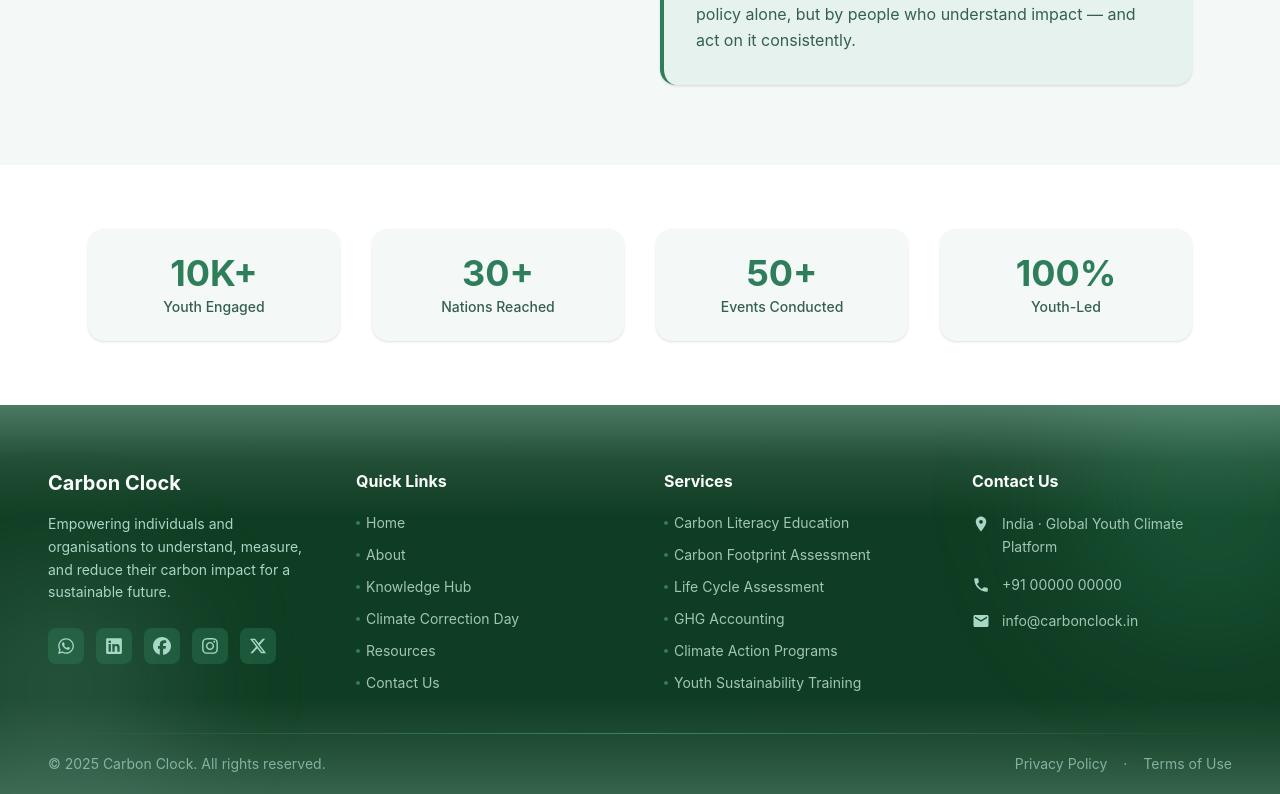
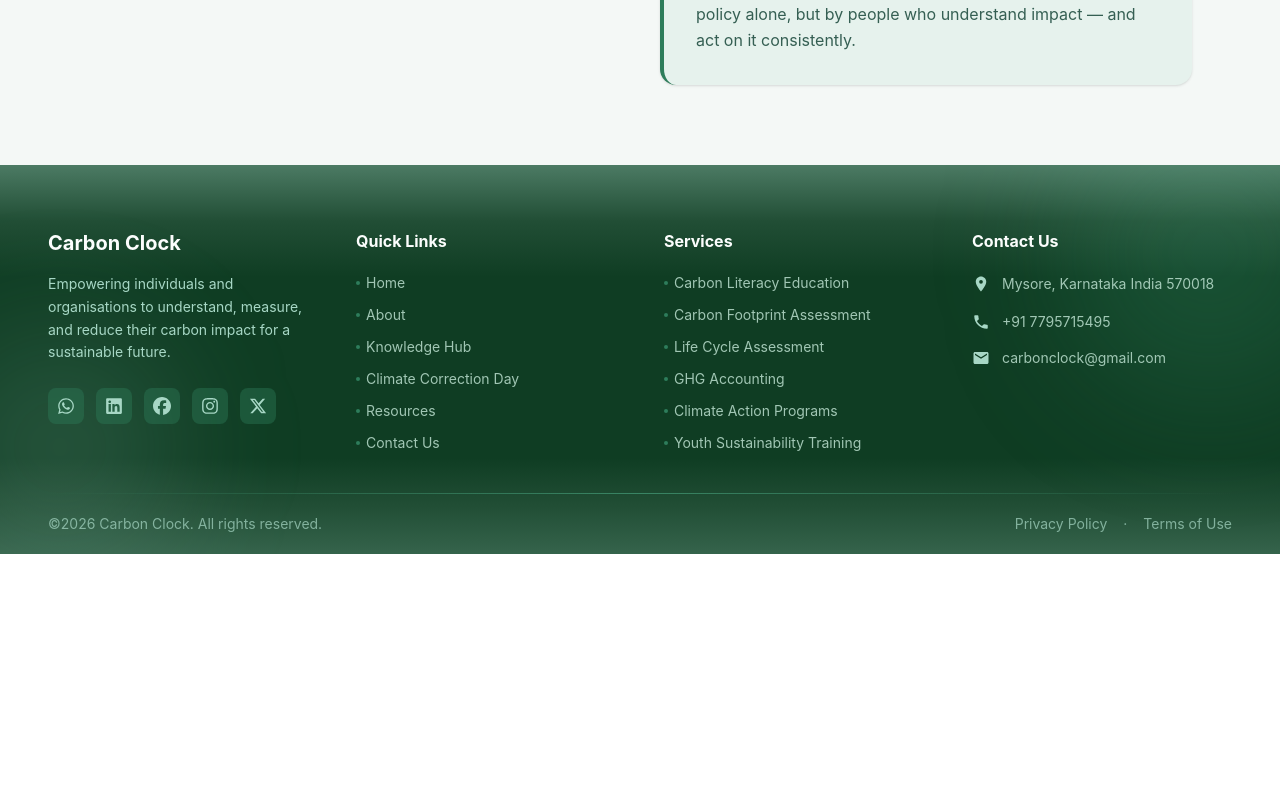
Before and after one commit to carbonclock/Carbon_clock, a Next.js app: page /about in a window 1280 px wide. Shown: the part 1803-2597 px from the top of the page. After the commit the page ends 2357 px from the top, so only its background shows below. Built offline with nearby package versions, Linux system fonts and the light colour scheme.

Commit message:
update contact

```diff
--- a/app/about/page.js
+++ b/app/about/page.js
@@ -209,7 +209,7 @@ const AboutPage = () => {
       </section>
 
       {/* ── Stats strip ── */}
-      <section className="py-16 bg-white">
+      {/* <section className="py-16 bg-white">
         <div className="max-w-6xl mx-auto px-6">
           <div className="grid grid-cols-2 md:grid-cols-4 gap-8 text-center">
             {[
@@ -230,7 +230,7 @@ const AboutPage = () => {
             ))}
           </div>
         </div>
-      </section>
+      </section> */}
 
     </main>
   );
--- a/app/contact/page.js
+++ b/app/contact/page.js
@@ -195,7 +195,7 @@ export default function ContactPage() {
 
             {/* Message */}
             <motion.div variants={fieldVariants}>
-              <label className={labelClass}>Message (Optional)</label>
+              <label className={labelClass}>Message</label>
               <div className="relative">
                 <FiMessageSquare className="absolute left-3 top-4 text-[#2E7D5B]" size={16} />
                 <textarea name="message" value={formData.message} onChange={handleChange} placeholder="Write your message..." rows="4" className={`${inputClass} resize-none`} />
@@ -288,7 +288,7 @@ export default function ContactPage() {
                   </div>
                   <div className="pt-1">
                     <h3 className="font-bold text-[#0F3D2E] text-lg">Email Us</h3>
-                    <p className="text-[#355F53] text-sm mt-0.5">info@carbonclock.in</p>
+                    <p className="text-[#355F53] text-sm mt-0.5">carbonclock@gmail.com</p>
                   </div>
                 </motion.div>
 
@@ -303,7 +303,7 @@ export default function ContactPage() {
                   </div>
                   <div className="pt-1">
                     <h3 className="font-bold text-[#0F3D2E] text-lg">Call Us</h3>
-                    <p className="text-[#355F53] text-sm mt-0.5">+91 00000 00000</p>
+                    <p className="text-[#355F53] text-sm mt-0.5">+91 7795715495</p>
                     <p className="text-[#7aab94] text-xs mt-0.5">Mon–Sat, 24/7</p>
                   </div>
                 </motion.div>
@@ -320,7 +320,7 @@ export default function ContactPage() {
                   <div className="pt-1">
                     <h3 className="font-bold text-[#0F3D2E] text-lg">Visit Us</h3>
                     <p className="text-[#355F53] text-sm mt-0.5 leading-relaxed">
-                      India · Global Youth Climate Platform
+                      Mysore, Karnataka India 570018
                     </p>
                   </div>
                 </motion.div>
--- a/components/Footer.jsx
+++ b/components/Footer.jsx
@@ -65,7 +65,7 @@ export default function Footer() {
       />
 
       {/* ── Main footer content ── */}
-      <div className="max-w-7xl mx-auto px-6 md:px-12 pt-16 pb-10 grid grid-cols-1 md:grid-cols-2 lg:grid-cols-4 gap-12 relative z-10">
+      <div className="max-w-7xl mx-auto px-6 md:px-12 pt-16 pb-10 grid grid-cols-1 md:grid-cols-2 lg:grid-cols-4 gap-12 relative z-10 text-center md:text-left">
 
         {/* ── Col 1: Brand ── */}
         <motion.div
@@ -86,7 +86,7 @@ export default function Footer() {
           </p>
 
           {/* Socials */}
-          <div className="flex items-center gap-3 flex-wrap">
+          <div className="flex items-center gap-3 flex-wrap justify-center md:justify-start">
             {socials.map((s, i) => (
               <motion.a
                 key={i}
@@ -113,14 +113,14 @@ export default function Footer() {
           viewport={{ once: true }}
         >
           <h3 className="text-white font-bold text-[16px] mb-5">Quick Links</h3>
-          <ul className="space-y-3">
+          <ul className="space-y-3 inline-block">
             {quickLinks.map((link) => (
               <li key={link.label}>
                 <Link href={link.href}>
                   <motion.span
                     whileHover={{ x: 5, color: "#A7D7C5" }}
                     transition={{ duration: 0.18 }}
-                    className="text-[#C5E8D8]/80 text-sm cursor-pointer flex items-center gap-1.5 hover:text-[#A7D7C5] transition-colors"
+                    className="text-[#C5E8D8]/80 text-sm cursor-pointer flex items-center justify-center md:justify-start gap-1.5 hover:text-[#A7D7C5] transition-colors"
                   >
                     <span className="w-1 h-1 rounded-full bg-[#2E7D5B]" />
                     {link.label}
@@ -140,13 +140,13 @@ export default function Footer() {
           viewport={{ once: true }}
         >
           <h3 className="text-white font-bold text-[16px] mb-5">Services</h3>
-          <ul className="space-y-3">
+          <ul className="space-y-3 inline-block">
             {services.map((s) => (
               <li key={s}>
                 <motion.span
                   whileHover={{ x: 5, color: "#A7D7C5" }}
                   transition={{ duration: 0.18 }}
-                  className="text-[#C5E8D8]/80 text-sm flex items-center gap-1.5 hover:text-[#A7D7C5] transition-colors cursor-default"
+                  className="text-[#C5E8D8]/80 text-sm flex items-center justify-center md:justify-start gap-1.5 hover:text-[#A7D7C5] transition-colors cursor-default"
                 >
                   <span className="w-1 h-1 rounded-full bg-[#2E7D5B]" />
                   {s}
@@ -165,23 +165,23 @@ export default function Footer() {
           viewport={{ once: true }}
         >
           <h3 className="text-white font-bold text-[16px] mb-5">Contact Us</h3>
-          <ul className="space-y-4">
-            <li className="flex items-start gap-3">
+          <ul className="space-y-4 inline-block">
+            <li className="flex items-start gap-3 justify-center md:justify-start">
               <MdLocationOn className="text-[#A7D7C5] mt-0.5 shrink-0" size={18} />
               <span className="text-[#C5E8D8]/80 text-sm leading-relaxed">
-                India · Global Youth Climate Platform
+                 Mysore, Karnataka India 570018
               </span>
             </li>
-            <li className="flex items-center gap-3">
+            <li className="flex items-center gap-3 justify-center md:justify-start">
               <MdPhone className="text-[#A7D7C5] shrink-0" size={18} />
               <a href="tel:+919999999999" className="text-[#C5E8D8]/80 text-sm hover:text-[#A7D7C5] transition-colors">
-                +91 00000 00000
+                +91 7795715495
               </a>
             </li>
-            <li className="flex items-center gap-3">
+            <li className="flex items-center gap-3 justify-center md:justify-start">
               <MdEmail className="text-[#A7D7C5] shrink-0" size={18} />
               <a href="mailto:info@carbonclock.in" className="text-[#C5E8D8]/80 text-sm hover:text-[#A7D7C5] transition-colors">
-                info@carbonclock.in
+                carbonclock@gmail.com
               </a>
             </li>
           </ul>
@@ -208,7 +208,7 @@ export default function Footer() {
         className="max-w-7xl mx-auto px-6 md:px-12 py-5 flex flex-col sm:flex-row items-center justify-between gap-3 relative z-10"
       >
         <p className="text-[#A7D7C5]/70 text-sm text-center sm:text-left">
-          © 2025 Carbon Clock. All rights reserved.
+          ©2026 Carbon Clock. All rights reserved.
         </p>
         <div className="flex items-center gap-4 text-sm text-[#A7D7C5]/70">
           <Link href="/privacy-policy" className="hover:text-[#A7D7C5] transition-colors">Privacy Policy</Link>
--- a/components/Hero.jsx
+++ b/components/Hero.jsx
@@ -61,18 +61,18 @@ export default function Hero() {
         delay={0.8} duration={8}
       />
 
-      <div className="relative max-w-7xl mx-auto px-6 sm:px-8 lg:px-12 py-20 w-full grid md:grid-cols-2 gap-14 items-center">
+      <div className="relative max-w-7xl mx-auto px-6 sm:px-8 lg:px-16 py-16 lg:py-20 w-full grid grid-cols-1 xl:grid-cols-2 gap-10 lg:gap-14 items-center">
 
         {/* ══ LEFT — text content ══ */}
         <motion.div
           variants={container}
           initial="hidden"
           animate="show"
-          className="flex flex-col"
+          className="flex flex-col items-center text-center"
         >
           {/* Eyebrow tag */}
           <motion.div variants={fadeUp}>
-            <span className="inline-flex items-center gap-2 text-sm font-semibold text-[#2E7D5B] bg-[#2E7D5B]/10 px-3 py-1 rounded-full mb-6 tracking-wide">
+            <span className="inline-flex items-center gap-2 text-sm font-semibold text-[#2E7D5B] bg-[#2E7D5B]/10 px-3 py-1 rounded-full mb-6 tracking-wide lg:text-center">
               <span className="w-2 h-2 rounded-full bg-[#2E7D5B] animate-pulse" />
               Youth‑Led Climate Initiative
             </span>
@@ -81,7 +81,7 @@ export default function Hero() {
           {/* Headline */}
           <motion.h1
             variants={fadeUp}
-            className="text-5xl md:text-[3.6rem] leading-[1.1] font-bold text-[#0F3D2E] tracking-tight"
+            className="text-4xl sm:text-5xl md:text-[2.8rem] lg:text-[3.6rem] leading-[1.1] font-bold text-[#0F3D2E] tracking-tight"
           >
             The Climate Clock
             <br />
@@ -102,7 +102,7 @@ export default function Hero() {
           {/* Body */}
           <motion.p
             variants={fadeUp}
-            className="mt-6 text-[1.05rem] leading-relaxed text-[#355F53] max-w-lg"
+            className="mt-5 lg:mt-6 text-[0.95rem] lg:text-[1.05rem] leading-relaxed text-[#355F53] max-w-lg"
           >
             Carbon Clock is a youth‑led sustainability initiative focused on
             carbon literacy, climate education, and measurable environmental
@@ -112,7 +112,7 @@ export default function Hero() {
           {/* Trust strip — on mobile shows here (below paragraph, above image) */}
           <motion.div
             variants={fadeUp}
-            className="mt-8 flex md:hidden items-center gap-4 text-sm text-[#355F53] flex-wrap"
+            className="mt-8 flex xl:hidden items-center gap-4 text-sm text-[#355F53] flex-wrap justify-center"
           >
             {["Carbon Literacy", "Global Reach", "Youth‑Driven"].map((tag) => (
               <span key={tag} className="flex items-center gap-1.5">
@@ -125,11 +125,11 @@ export default function Hero() {
           </motion.div>
 
           {/* CTAs — hidden on mobile, visible on sm and above */}
-          <motion.div variants={fadeUp} className="mt-8 hidden sm:flex flex-row gap-4">
+          <motion.div variants={fadeUp} className="mt-6 lg:mt-8 hidden sm:flex flex-row flex-wrap gap-3 lg:gap-4 justify-center">
             <motion.button
               whileHover={{ scale: 1.04, boxShadow: "0 8px 28px rgba(15,61,46,0.30)" }}
               whileTap={{ scale: 0.97 }}
-              className="px-8 py-4 bg-[#0F3D2E] text-white rounded-lg text-[15px] font-semibold tracking-wide transition-colors hover:bg-[#2E7D5B]"
+              className="px-6 py-3 lg:px-8 lg:py-4 bg-[#0F3D2E] text-white rounded-lg text-sm lg:text-[15px] font-semibold tracking-wide transition-colors hover:bg-[#2E7D5B]"
             >
               Explore Carbon Clock
             </motion.button>
@@ -137,7 +137,7 @@ export default function Hero() {
             <motion.button
               whileHover={{ scale: 1.04, backgroundColor: "#0F3D2E", color: "#fff" }}
               whileTap={{ scale: 0.97 }}
-              className="px-8 py-4 border-2 border-[#0F3D2E] text-[#0F3D2E] rounded-lg text-[15px] font-semibold tracking-wide transition-all"
+              className="px-6 py-3 lg:px-8 lg:py-4 border-2 border-[#0F3D2E] text-[#0F3D2E] rounded-lg text-sm lg:text-[15px] font-semibold tracking-wide transition-all"
             >
               Join Climate Correction Day
             </motion.button>
@@ -146,7 +146,7 @@ export default function Hero() {
           {/* Trust strip — desktop only */}
           <motion.div
             variants={fadeUp}
-            className="mt-12 hidden md:flex items-center gap-6 text-sm text-[#355F53]"
+            className="mt-12 hidden xl:flex items-center justify-center gap-6 text-sm text-[#355F53]"
           >
             {["Carbon Literacy", "Global Reach", "Youth‑Driven"].map((tag) => (
               <span key={tag} className="flex items-center gap-1.5">
@@ -164,7 +164,7 @@ export default function Hero() {
           initial={{ opacity: 0, x: 40 }}
           animate={{ opacity: 1, x: 0 }}
           transition={{ duration: 0.8, delay: 0.3, ease: "easeOut" }}
-          className="flex justify-center items-center relative mt-10 md:mt-0"
+          className="flex justify-center items-center relative mt-10 xl:mt-0"
         >
           {/* Outer floating wrapper */}
           <motion.div
@@ -183,7 +183,7 @@ export default function Hero() {
                 transformStyle: "preserve-3d",
                 perspective: 800,
               }}
-              className="relative w-80 h-65 sm:w-100 sm:h-80 md:w-110 md:h-90 rounded-2xl overflow-hidden shadow-2xl cursor-pointer"
+              className="relative w-80 h-65 sm:w-100 sm:h-80 md:w-95 md:h-77.5 lg:w-110 lg:h-90 rounded-2xl overflow-hidden shadow-2xl cursor-pointer"
             >
               {/* The image — clean, no overlays or badges */}
               <Image
--- a/components/Navbar.jsx
+++ b/components/Navbar.jsx
@@ -89,7 +89,7 @@ export default function Navbar() {
                 }}
                 whileTap={{ scale: 0.96 }}
                 transition={{ duration: 0.15 }}
-                className="px-6 py-2.5 rounded-lg bg-green-600 hover:bg-green-700 text-white text-[16px] font-semibold tracking-wide transition-colors duration-200"
+                className="px-6 py-2.5 bg-[#0F3D2E] text-white rounded-lg text-[15px] font-semibold tracking-wide transition-colors hover:bg-[#2E7D5B] duration-200"
               >
                 Contact Us
               </motion.button>
--- a/components/Testimonials.jsx
+++ b/components/Testimonials.jsx
@@ -10,7 +10,7 @@ const testimonials = [
     company: "GreenCore Solutions",
     review:
       "Earning the Carbon Literacy Certificate from Carbon Clock was a turning point in my career. The curriculum was practical, well-structured, and grounded in real-world frameworks. I now confidently lead carbon accounting projects at my organisation — something I couldn't have done without this certification.",
-    rating: 5,
+    rating: 4,
     initials: "PS",
     color: "bg-[#2E7D5B]",
   },
@@ -20,7 +20,7 @@ const testimonials = [
     company: "EcoTech Ventures",
     review:
       "The certification gave me a deep understanding of Scope 1, 2, and 3 emissions and lifecycle assessment. The content was accessible yet thorough. Carbon Clock's approach of making complex sustainability concepts simple is exactly what the industry needs. Highly recommended for any young professional.",
-    rating: 5,
+    rating: 3,
     initials: "AM",
     color: "bg-[#0F3D2E]",
   },
@@ -67,7 +67,7 @@ const StarRating = ({ count = 5 }) => (
 
 function TestimonialCard({ t }) {
   return (
-    <div className="group relative bg-white rounded-2xl p-7 border border-[#A7D7C5]/50 shadow-sm overflow-hidden flex flex-col shrink-0 w-[320px] md:w-100 h-auto">
+    <div className="group relative bg-white rounded-2xl p-5 md:p-6 lg:p-7 border border-[#A7D7C5]/50 shadow-sm overflow-hidden flex flex-col shrink-0 w-70 sm:w-[320px] md:w-87.5 lg:w-100 h-auto">
       {/* Top accent */}
       <div className="absolute top-0 left-0 right-0 h-0.75 bg-linear-to-r from-[#2E7D5B] to-[#A7D7C5]" />
       {/* Hover bloom */}
@@ -106,8 +106,8 @@ function TestimonialCard({ t }) {
 
 export default function Testimonials() {
   return (
-    <section className="relative bg-[#F4F8F6] py-24 overflow-hidden">
-
+    <section className="relative bg-[#F4F8F6] py-16 md:py-20 lg:py-24 overflow-hidden">
+      <div className="max-w-300 mx-auto p-4 md:p-6 lg:p-4">
         {/* Keyframes for infinite scroll */}
         <style>{`
           @keyframes infiniteScroll {
@@ -138,8 +138,8 @@ export default function Testimonials() {
         />
 
         {/* Heading */}
-      <div className="max-w-6xl mx-auto px-6 md:px-16 relative z-10">
-        <div className="text-center mb-16">
+        <div className="max-w-6xl mx-auto px-4 sm:px-6 md:px-10 lg:px-16 relative z-10">
+          <div className="text-center mb-10 md:mb-14 lg:mb-16">
             <FadeUp>
               <span className="inline-flex items-center gap-2 text-sm font-semibold text-[#2E7D5B] bg-[#2E7D5B]/10 px-4 py-1.5 rounded-full mb-5 tracking-wide">
                 <span className="w-2 h-2 rounded-full bg-[#2E7D5B] animate-pulse" />
@@ -148,7 +148,7 @@ export default function Testimonials() {
             </FadeUp>
 
             <FadeUp delay={0.1}>
-            <h2 className="text-4xl md:text-5xl font-bold text-[#0F3D2E] leading-tight">
+              <h2 className="text-3xl sm:text-4xl md:text-[2.75rem] lg:text-5xl font-bold text-[#0F3D2E] leading-tight">
                 What Our{" "}
                 <span className="relative inline-block">
                   <span className="relative z-10 text-[#2E7D5B]">Clients Say</span>
@@ -156,7 +156,7 @@ export default function Testimonials() {
                     initial={{ scaleX: 0 }}
                     whileInView={{ scaleX: 1 }}
                     viewport={{ once: true }}
-                  transition={{ delay: 0.5, duration: 0.5, ease: "easeOut" }}
+                    transition={{ delay: 1, duration: 1, ease: "easeOut" }}
                     className="absolute bottom-1 left-0 w-full h-0.75 bg-[#2E7D5B]/40 origin-left rounded-full"
                   />
                 </span>
@@ -164,7 +164,7 @@ export default function Testimonials() {
             </FadeUp>
 
             <FadeUp delay={0.2}>
-            <p className="mt-4 text-[#355F53] text-lg max-w-xl mx-auto leading-relaxed">
+              <p className="mt-4 text-[#355F53] text-base md:text-lg max-w-xl mx-auto leading-relaxed">
                 Hear from professionals who earned their Carbon Clock certificate
                 and transformed how they approach sustainability.
               </p>
@@ -183,9 +183,9 @@ export default function Testimonials() {
         {/* ── Infinite scroll strip — full bleed ── */}
         <div className="relative w-full overflow-hidden">
           {/* Left fade edge */}
-        <div className="absolute left-0 top-0 bottom-0 w-28 bg-linear-to-r from-[#F4F8F6] to-transparent z-10 pointer-events-none" />
+          <div className="absolute left-0 top-0 bottom-0 w-28 z-10 pointer-events-none" />
           {/* Right fade edge */}
-        <div className="absolute right-0 top-0 bottom-0 w-28 bg-linear-to-l from-[#F4F8F6] to-transparent z-10 pointer-events-none" />
+          <div className="absolute right-0 top-0 bottom-0 w-28 z-10 pointer-events-none" />
 
           <div className="scroll-track px-6">
             {loopCards.map((t, i) => (
@@ -193,10 +193,7 @@ export default function Testimonials() {
             ))}
           </div>
         </div>
-
-      {/* Stats strip */}
-
-
+      </div>
     </section>
   );
 }
```
Lines whose indentation alone changed are shown as unchanged.
